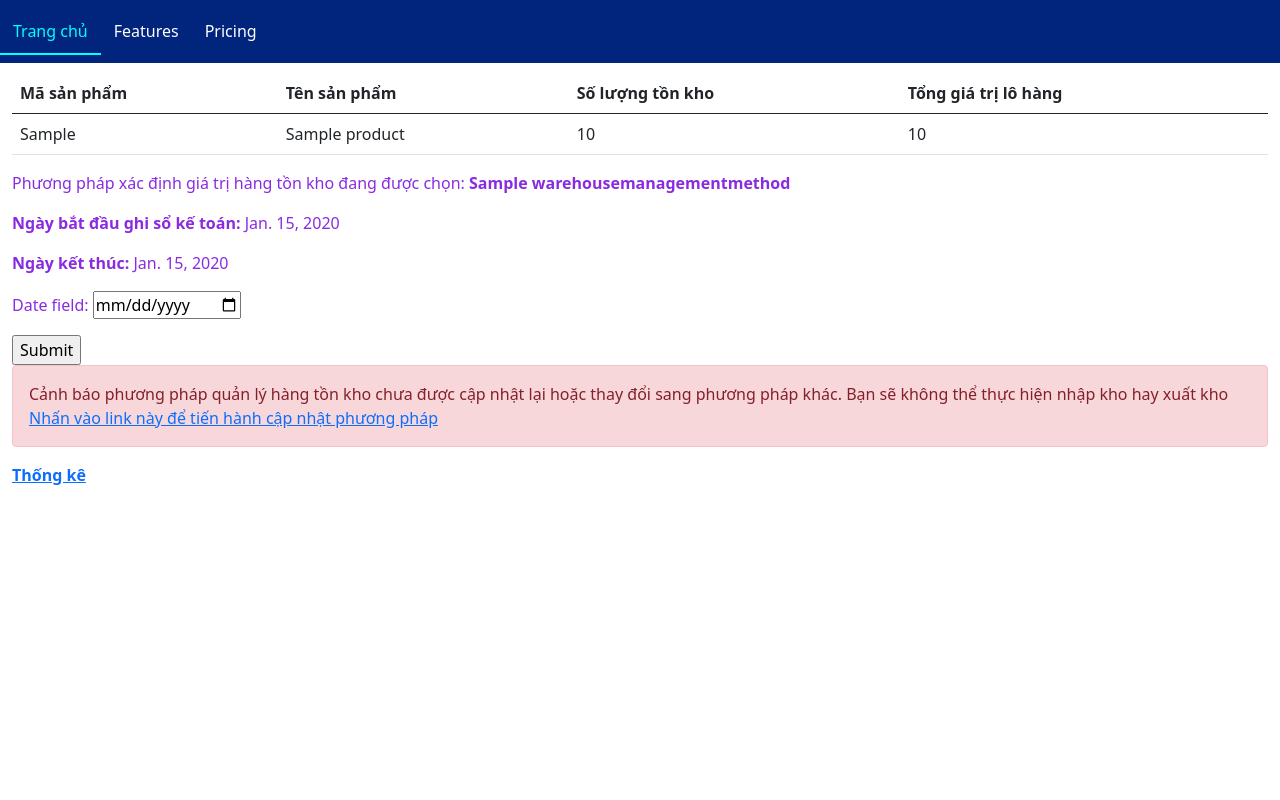
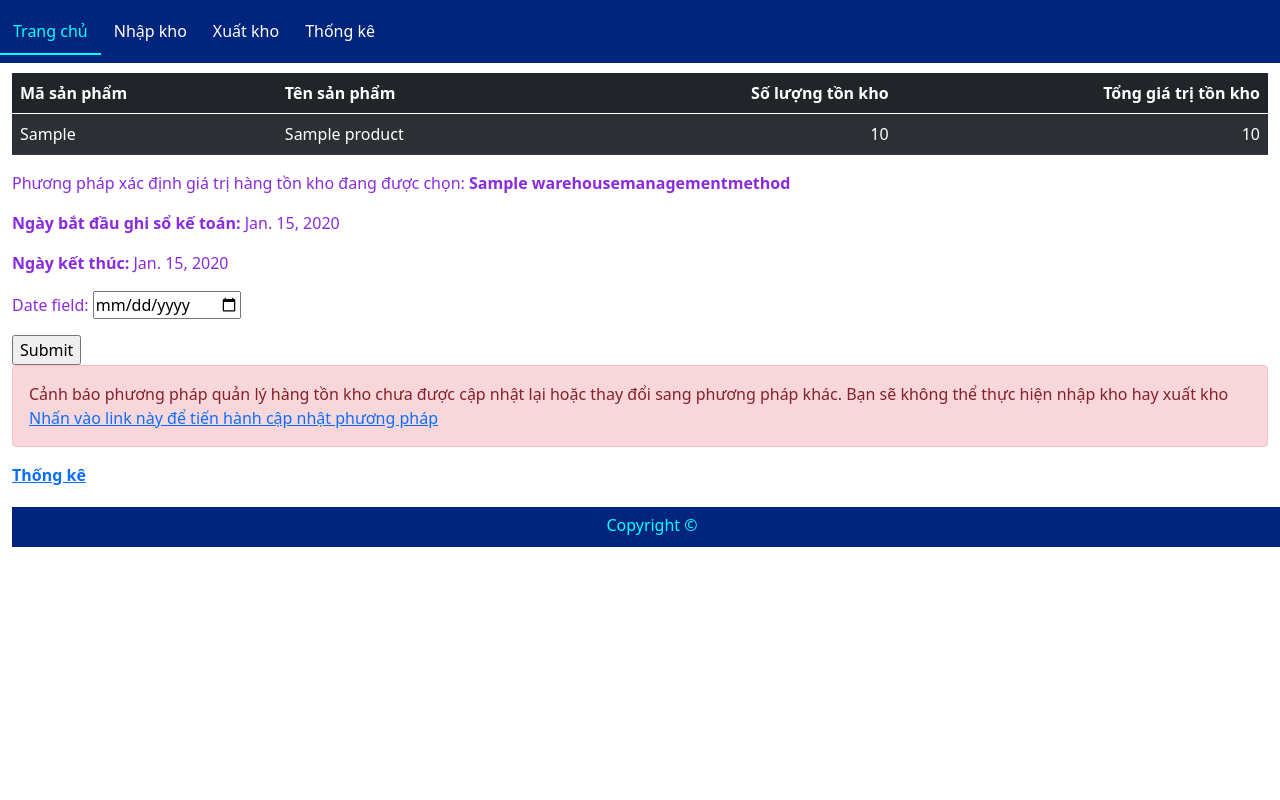
Before and after one commit to huytan0812/warehouse_management_method, a Django app: page / in a window 1280 px wide. Run offline with Django 4.2, Linux system fonts and the light colour scheme; tables that the repository leaves empty hold one stand-in row (values such as "Sample post"); some libraries are stand-ins or nearby versions.

Commit message:
Upgrading frontend & find bug about designing with url 'date_handlling' & 'import_shipment'

```diff
--- a/testing_warehouse_management/major_features/static/major_features/major_features_css/styles.css
+++ b/testing_warehouse_management/major_features/static/major_features/major_features_css/styles.css
@@ -1,9 +1,16 @@
 body {
     margin: auto;
     width: 1280px;
-    height: 720px;
+    height: 800px;
     font-family: system-ui, -apple-system, BlinkMacSystemFont, 'Segoe UI', Roboto, Oxygen, Ubuntu, Cantarell, 'Open Sans', 'Helvetica Neue', sans-serif;
     color: blueviolet;
+}
+
+footer {
+    width: 1280px;
+    height: 40px;
+    background-color: #01257D;
+    margin-top: 20px;
 }
 
 .nav-item:hover{
--- a/testing_warehouse_management/major_features/templates/major_features/index.html
+++ b/testing_warehouse_management/major_features/templates/major_features/index.html
@@ -1,4 +1,6 @@
 {% extends "major_features/layout.html" %}
+
+{% load humanize %}
 
 {% block nav %}
 <nav class="navbar navbar-expand-lg navbar-light" style="background-color: #01257D;">
@@ -8,10 +10,13 @@
           <a class="nav-link" style="color: #00FFFF;" href="{% url 'index' %}">Trang chủ</a>
         </li>
         <li class="nav-item" style="padding: 2.5px 5px 2.5px 5px;">
-          <a class="nav-link" style="color: white;" href="#">Features</a>
+          <a class="nav-link" style="color: white;" href="{% url 'import_shipments' %}">Nhập kho</a>
         </li>
         <li class="nav-item" style="padding: 2.5px 5px 2.5px 5px;">
-          <a class="nav-link" style="color: white;"href="#">Pricing</a>
+          <a class="nav-link" style="color: white;"href="{% url 'export_shipments' %}">Xuất kho</a>
+        </li>
+        <li class="nav-item" style="padding: 2.5px 5px 2.5px 5px;">
+          <a class="nav-link" style="color: white;"href="{% url 'reports' %}">Thống kê</a>
         </li>
       </ul>
   </div>
@@ -20,13 +25,13 @@
 
 {% block body %}
 <div id="products-container">
-    <table class="table">
+    <table class="table table-striped table-dark">
         <thead>
           <tr>
-            <th scope="col">Mã sản phẩm</th>
-            <th scope="col">Tên sản phẩm</th>
-            <th scope="col">Số lượng tồn kho</th>
-            <th scope="col">Tổng giá trị lô hàng</th>
+            <th scope="col" style="text-align: left;">Mã sản phẩm</th>
+            <th scope="col" style="text-align: left;">Tên sản phẩm</th>
+            <th scope="col" style="text-align: right;">Số lượng tồn kho</th>
+            <th scope="col" style="text-align: right;">Tổng giá trị tồn kho</th>
           </tr>
         </thead>
         <tbody>
@@ -34,8 +39,8 @@
             <tr>
                 <td scope="col">{{ product.sku }}</td>
                 <td scope="col">{{ product.name }}</td>
-                <td scope="col">{{ product.quantity_on_hand }}</td>
-                <td scope="col">{{ product.current_total_value}}</td>
+                <td scope="col" style="text-align: right;">{{ product.quantity_on_hand|intcomma }}</td>
+                <td scope="col" style="text-align: right;">{{ product.current_total_value|intcomma }}</td>
               </tr>
             {% endfor %}
         </tbody>
--- a/testing_warehouse_management/major_features/templates/major_features/layout.html
+++ b/testing_warehouse_management/major_features/templates/major_features/layout.html
@@ -25,4 +25,7 @@
     {% block script %}
     {% endblock %}
 </body>
+<footer>
+    <p style="text-align: center; color: #00FFFF; position: relative; top: 15%;">Copyright &copy;</p>
+</footer>
 </html>
--- a/testing_warehouse_management/testing_warehouse_management/settings.py
+++ b/testing_warehouse_management/testing_warehouse_management/settings.py
@@ -41,6 +41,7 @@ INSTALLED_APPS = [
     'django.contrib.sessions',
     'django.contrib.messages',
     'django.contrib.staticfiles',
+    'django.contrib.humanize',
 ]
 
 MIDDLEWARE = [
```
Also changed, not shown: testing_warehouse_management/major_features/templates/major_features/reports.html (+25 -2 lines), testing_warehouse_management/major_features/templatetags/custom_filters.py (line endings or trailing spaces).
